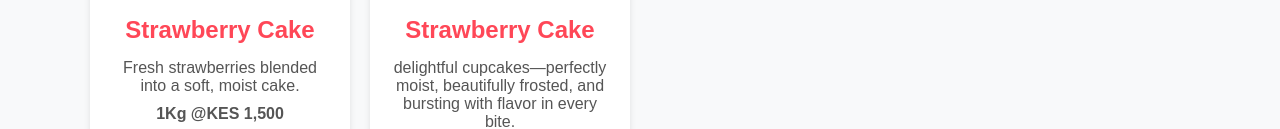
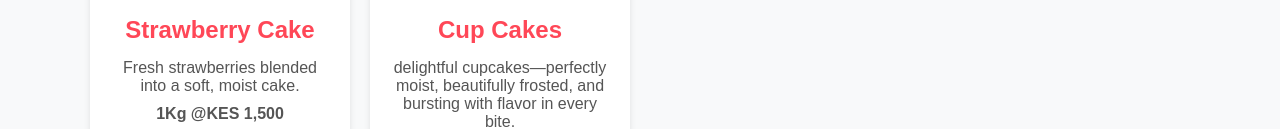
Before and after one commit to paulgabriel500/stammycakes, a website: page views/menu.html in a window 1280 px wide. Shown: the part 952-1081 px from the top of the page. Drawn offline with Linux system fonts and the light colour scheme; files that its build step writes are made by us from their sources.

Commit message:
Updated menu to include cupcakes

```diff
--- a/views/menu.html
+++ b/views/menu.html
@@ -235,7 +235,7 @@
       </div>
       <div class="cake-item">
         <img src="/images/cup-cake.jpg" alt="Cup Cake">
-        <h3>Strawberry Cake</h3>
+        <h3>Cup Cakes</h3>
         <p>delightful cupcakes—perfectly moist, beautifully frosted, and bursting with flavor in every bite.</p>
         <p class="cake-price">@Ksh. 20 Per Piece</p>
         <p class="cake-status status-request">Readly Available</p>
```
